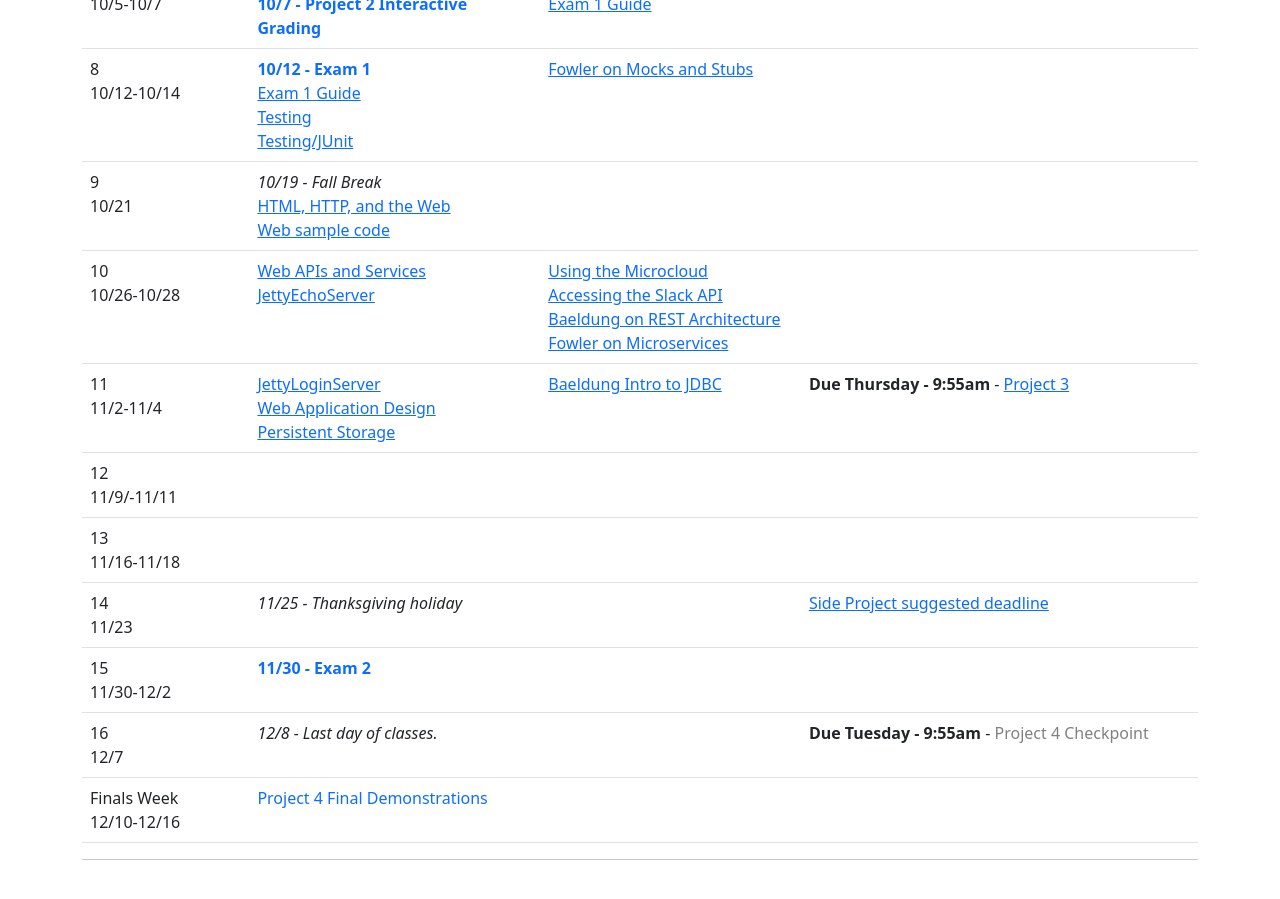
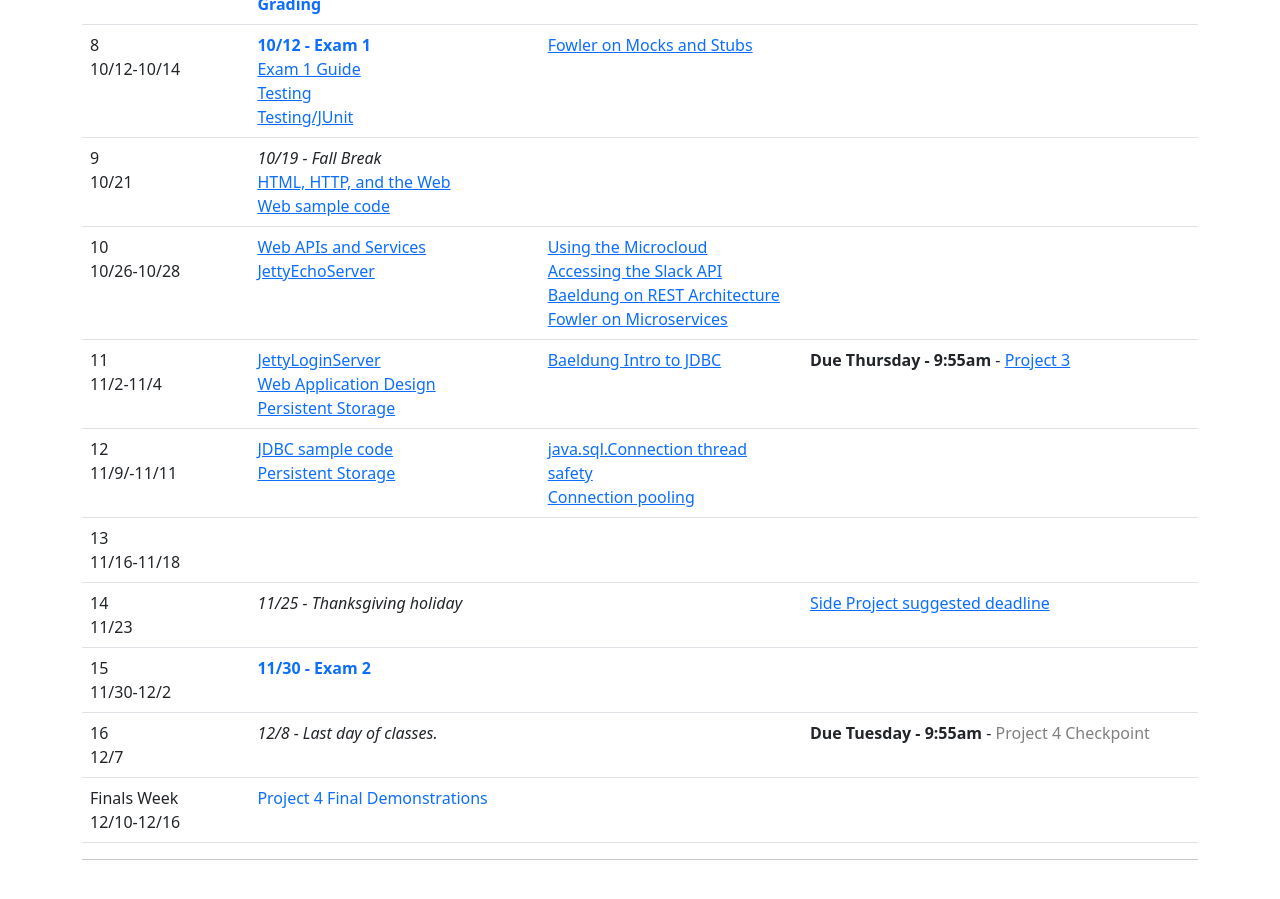
Before and after one commit to CS601-F21/cs601-f21, a Jekyll site: the page built from schedule.html, in a window 1280 px wide and 900 px high, scrolled down 1059 px. Built offline with Jekyll 4.4.1, drawn with Linux system fonts in a browser that asks for light colours.

Commit message:
update storage links

```diff
--- a/schedule.html
+++ b/schedule.html
@@ -194,8 +194,12 @@ title: Schedule
 		<tr>
 			<td>12<br/>11/9/-11/11</td>
 			<td>
+				<a href="https://github.com/CS601-F21/code-examples/tree/main/JDBC">JDBC sample code</a><br/>
+				<a href="https://github.com/srollins/software-dev-materials/blob/master/notes/advanced/databases.md">Persistent Storage</a><br/>
 			</td>
 			<td>
+				<a href="https://www.baeldung.com/java-sql-connection-thread-safety">java.sql.Connection thread safety</a><br/>
+				<a href="https://www.baeldung.com/java-connection-pooling">Connection pooling</a><br/>
 			</td>
 			<td>
 			</td>
```
